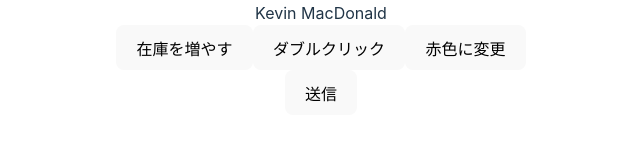
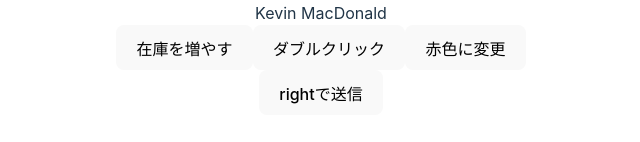
Before and after one commit to yusuke-miura7/vue3-learning, a Vue app in the folder first-vue-app/: page / in a window 1280 px wide. Shown: the part 708-850 px from the top of the page, without its empty margins (319-959 px from the left). Built offline with nearby package versions, Linux system fonts and the light colour scheme.

Commit message:
Reactivityの確認

```diff
--- a/first-vue-app/src/App.vue
+++ b/first-vue-app/src/App.vue
@@ -1,5 +1,6 @@
 <!-- JavaScript部分 -->
 <script setup>
+import { ref } from 'vue';
 console.log('Hello World');
 let message = 'Hello world'
 // const message = '<h2>Hello world</h2>'
@@ -15,10 +16,11 @@ const link = 'https://google.com';
 const isActive = true;
 const isBlack = true;
 
-let stock = 5;
+//Reactivaityを持たせる
+const stock = ref(5);
 const increment=() =>{
   console.log(stock);
-  stock+=1;
+  stock.value+=1;
 }
 
 const clickdButton = () =>{
@@ -85,7 +87,8 @@ const users = [
 
     <!-- ページのリロードを防ぐ -->
     <form @submit.prevent="send">
-      <button>送信</button>
+      <!-- <button>送信</button> -->
+      <button @keyup.right="send">rightで送信</button>
     </form>
 
 
```
